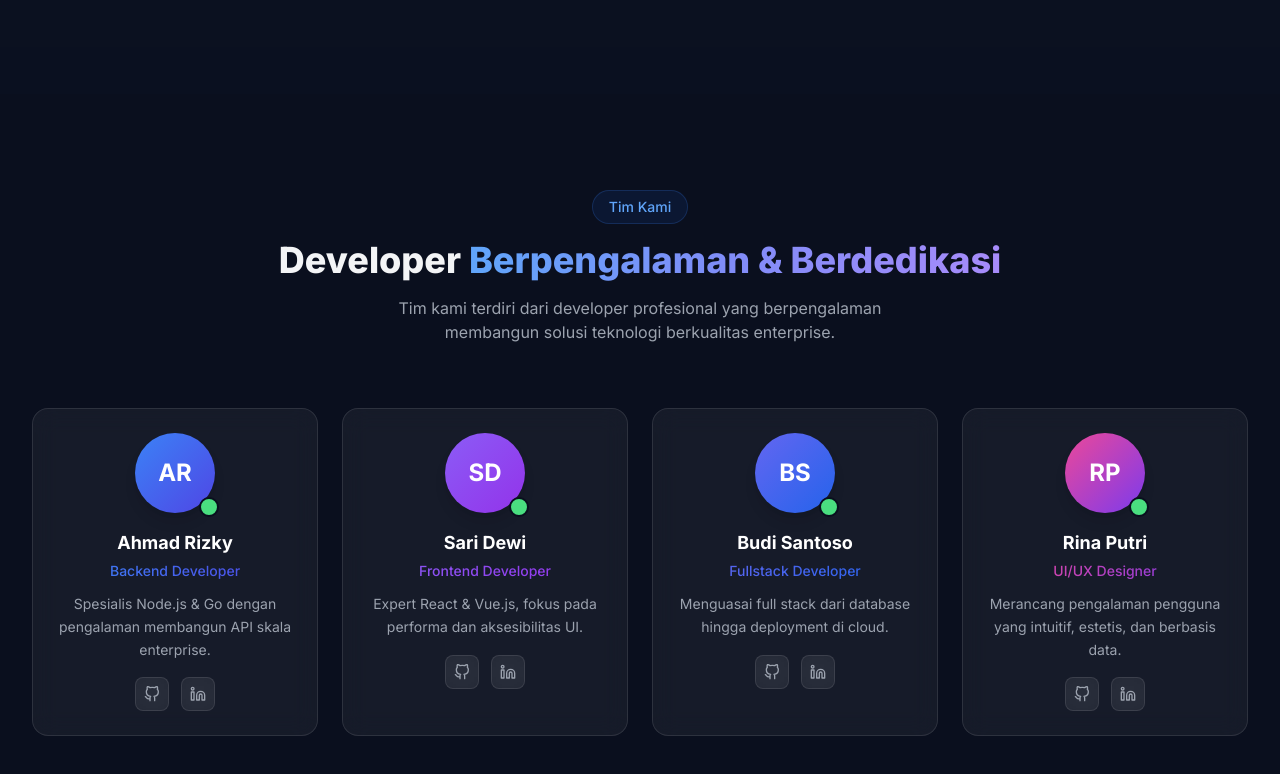
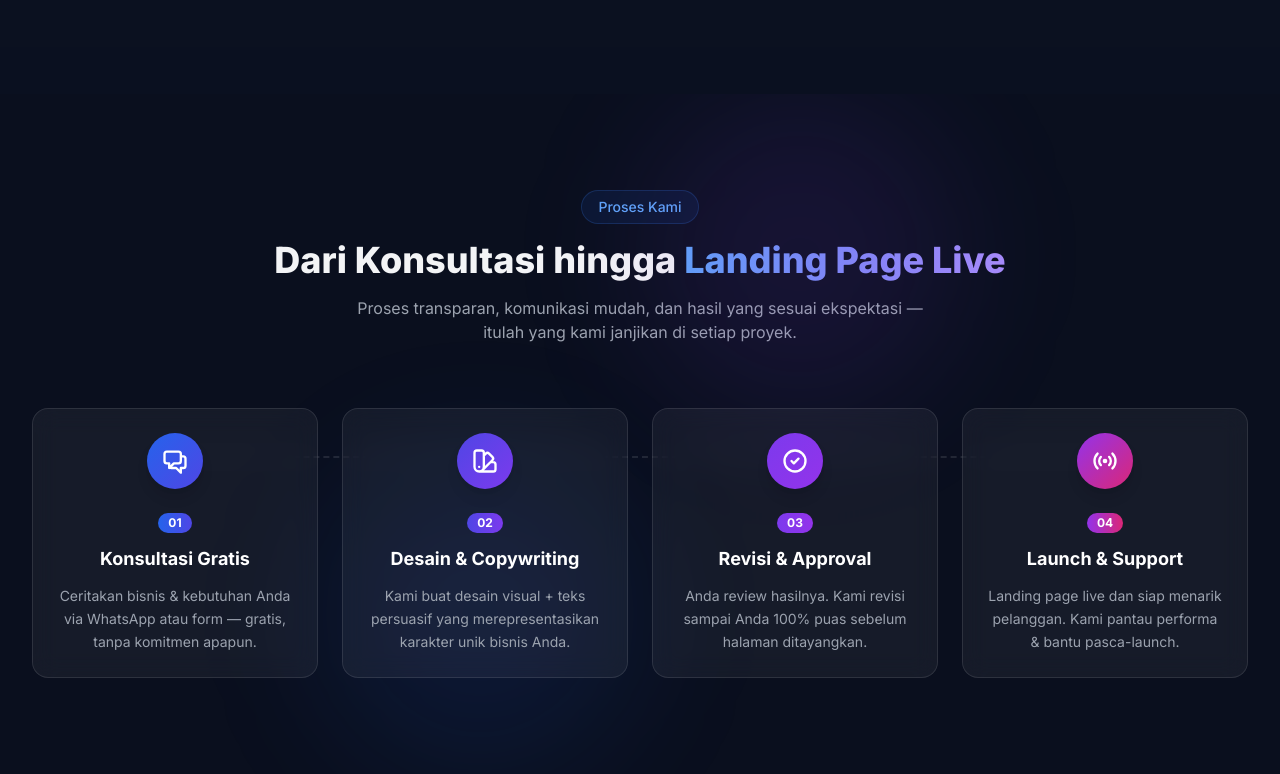
Before and after one commit to sofyawanadi/nis_landing_page, a React (Vite) app: page / in a window 1280 px wide. Shown: the part 1986-2760 px from the top of the page. Built offline with nearby package versions, Linux system fonts and the light colour scheme.

Commit message:
feat: add Process section to App layout

```diff
--- a/src/App.jsx
+++ b/src/App.jsx
@@ -2,6 +2,7 @@ import Navbar from './components/Navbar'
 import Hero from './components/Hero'
 import About from './components/About'
 import Services from './components/Services'
+import Process from './components/Process'
 import Team from './components/Team'
 import WhyUs from './components/WhyUs'
 import Portfolio from './components/Portfolio'
@@ -17,6 +18,7 @@ export default function App() {
         <Hero />
         <About />
         <Services />
+        <Process />
         <Team />
         <WhyUs />
         <Portfolio />
```
